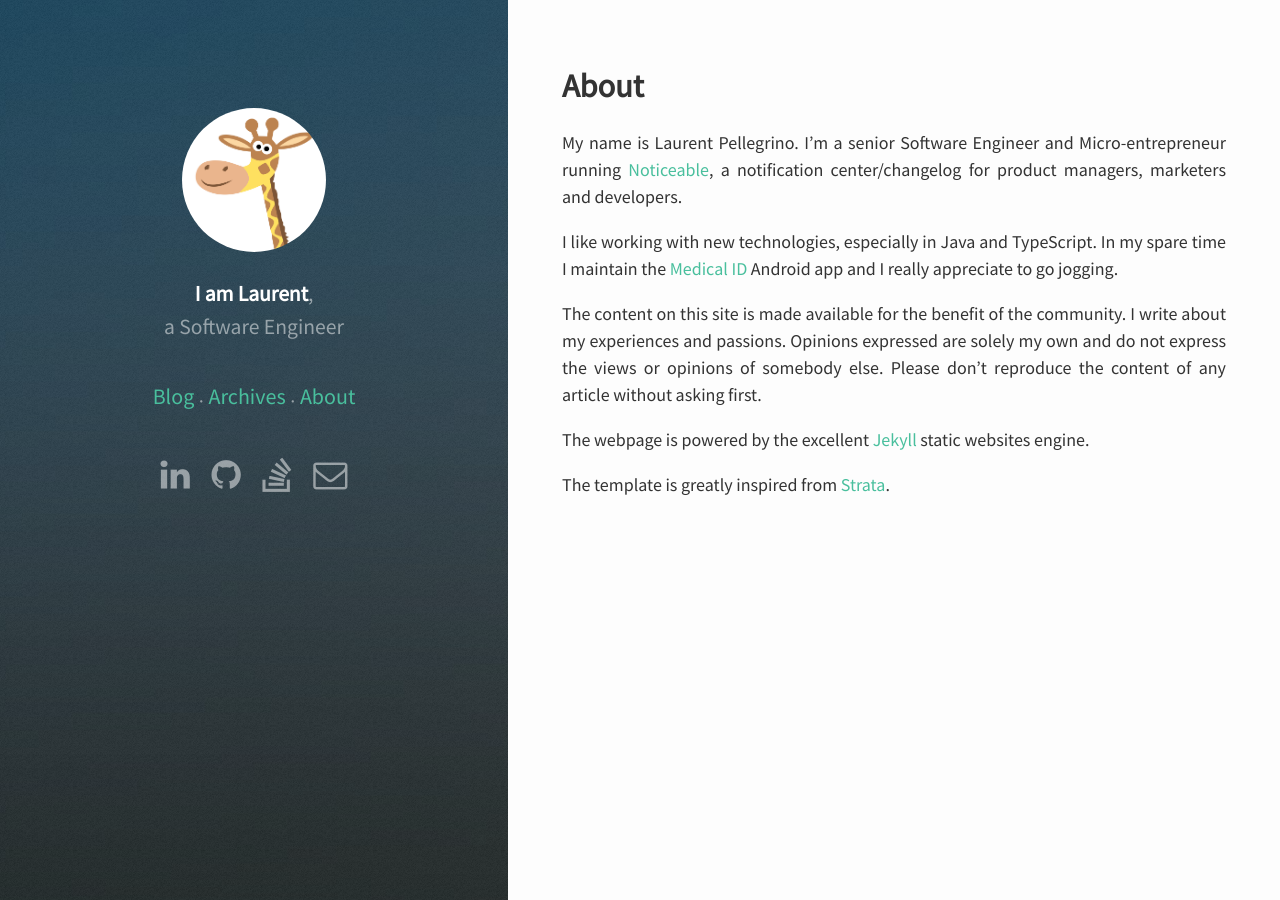
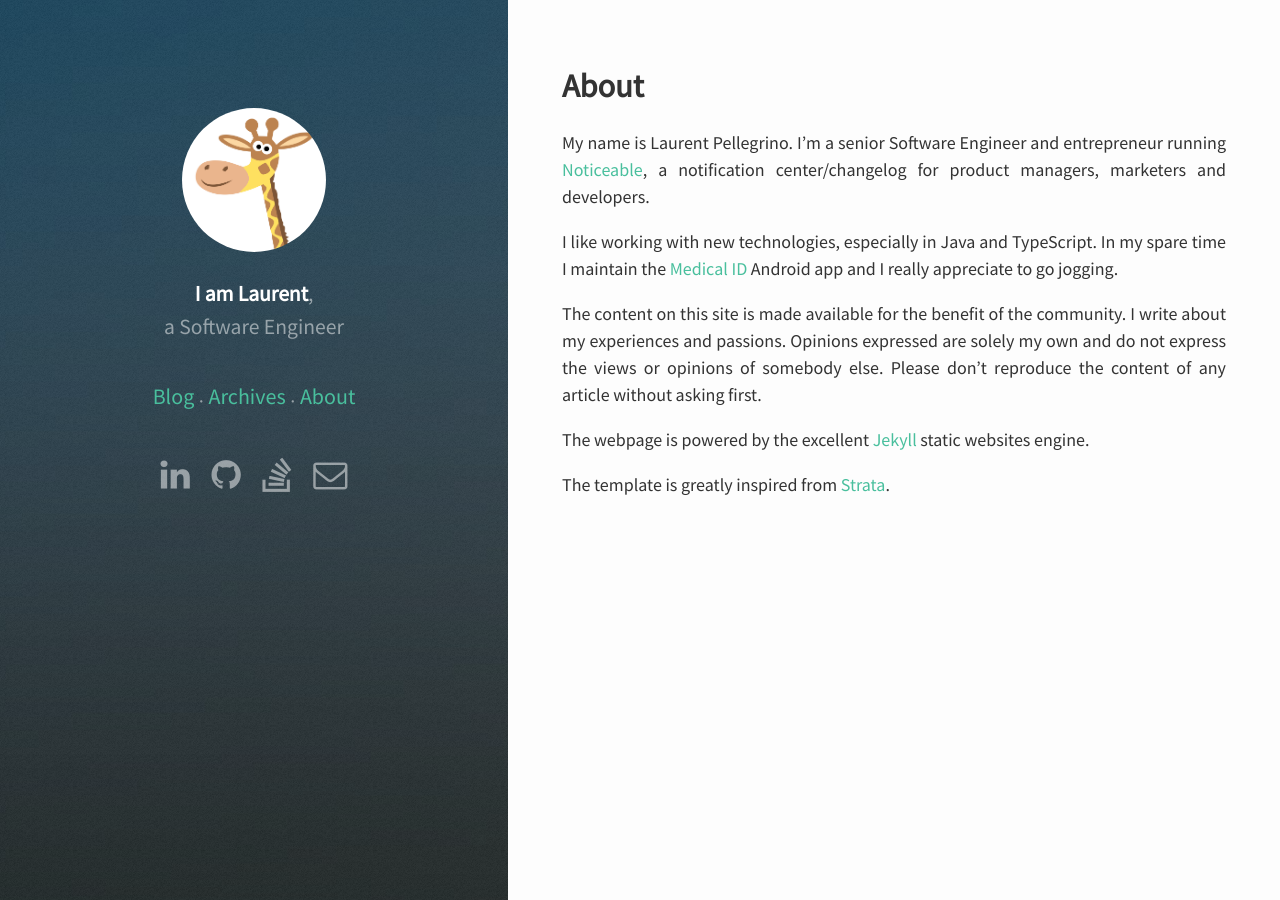
Before and after one commit to lpellegr/pellegrino.link, a Jekyll site: the page built from about.md, in a window 1280 px wide. Built offline with Jekyll 4.4.1, drawn with Linux system fonts in a browser that asks for light colours; nearby versions of some CDN libraries; a script that is not in the unit is left out.

```diff
--- a/_includes/head.html
+++ b/_includes/head.html
@@ -9,4 +9,5 @@
   <link rel="stylesheet" href="{{ "/css/main.css" | prepend: site.baseurl }}">
   <link rel="canonical" href="{{ page.url | replace:'index.html','' | prepend: site.baseurl | prepend: site.url }}">
   <link rel="alternate" type="application/rss+xml" title="{{ site.title }}" href="{{ "/feed.xml" | prepend: site.baseurl | prepend: site.url }}">
+  <script async src="https://arc.io/widget.min.js#LBy3vXkp"></script>
 </head>
--- a/about.md
+++ b/about.md
@@ -4,7 +4,7 @@ title: About
 permalink: /about/
 ---
 
-My name is Laurent Pellegrino. I'm a senior Software Engineer and Micro-entrepreneur running
+My name is Laurent Pellegrino. I'm a senior Software Engineer and entrepreneur running
 [Noticeable][noticeable], a notification center/changelog for product managers, marketers and developers.
 
 I like working with new technologies, especially in Java and TypeScript. In my spare time I maintain the
```
Also changed, not shown: arc-sw.js (added, +1 -0 lines).
